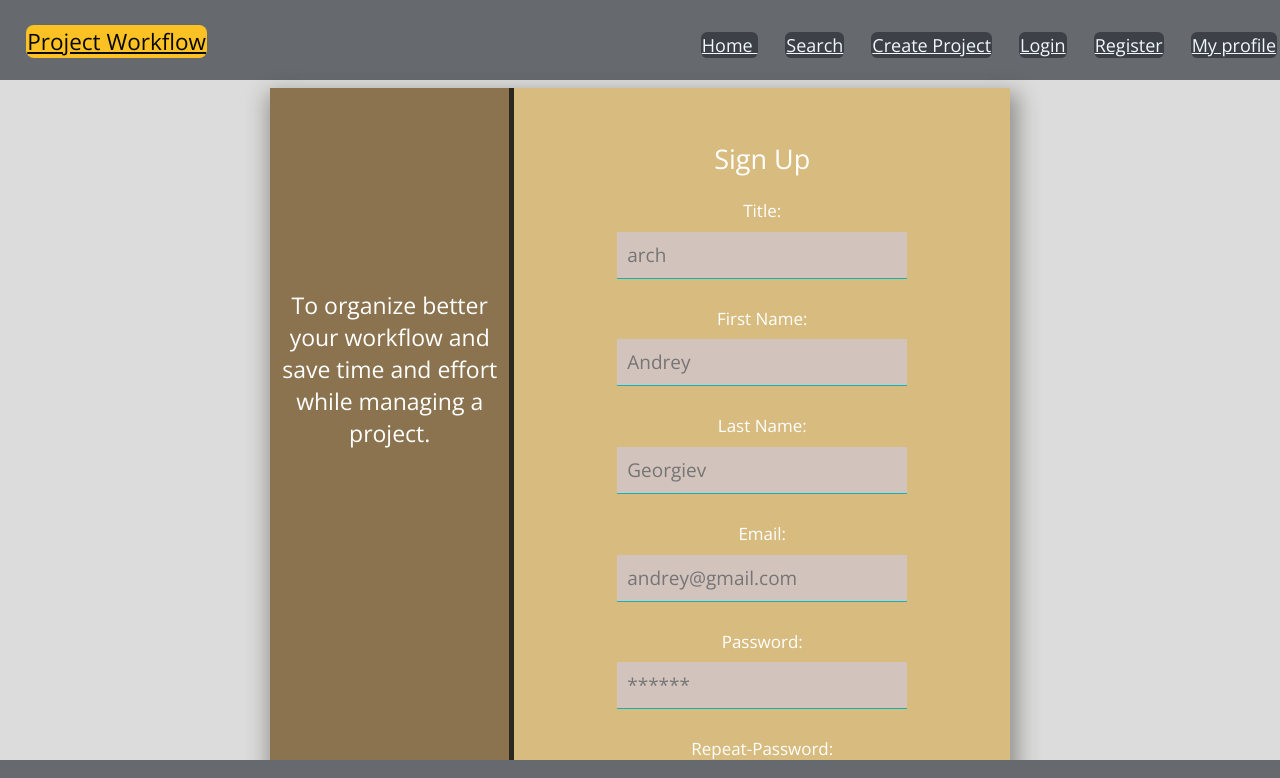
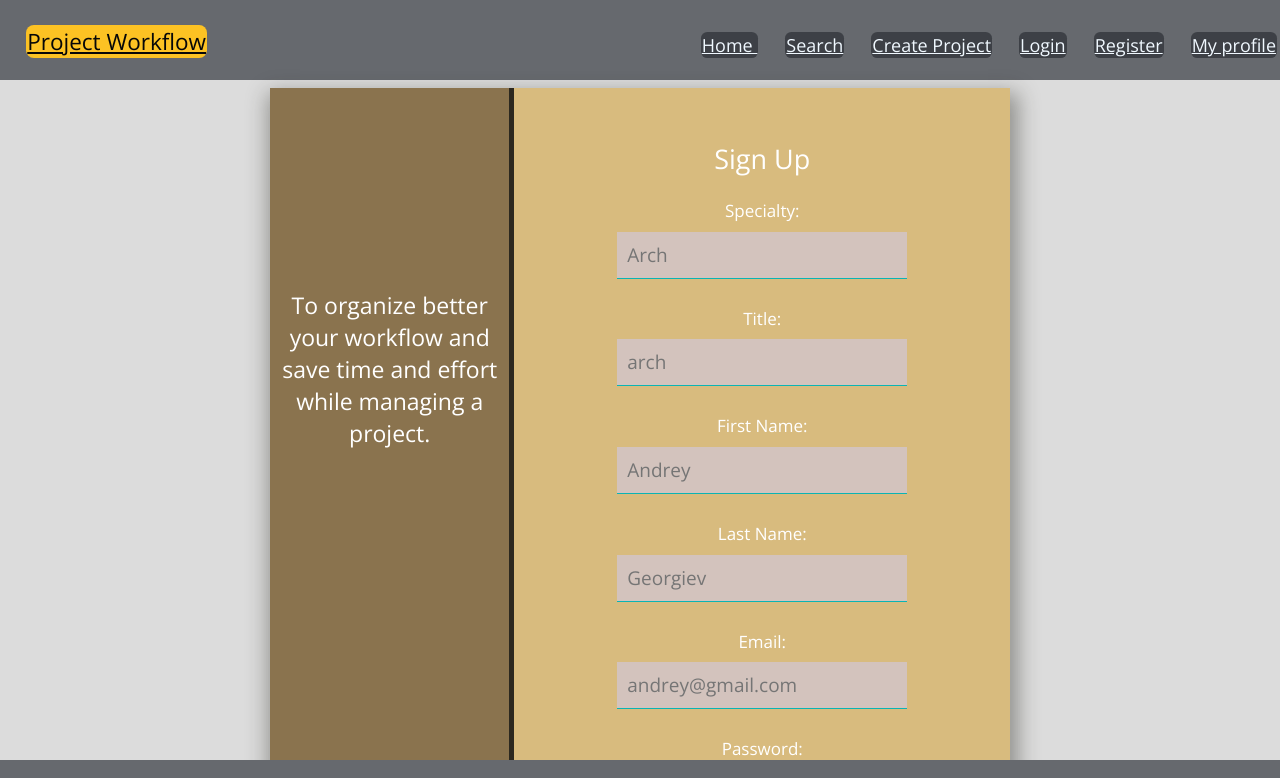
Before and after one commit to AtanasTachev/project-workflow, a React (Create React App) app: page /register in a window 1280 px wide. Shown: the top 778 px of the page. Built offline with nearby package versions, Linux system fonts and the light colour scheme.

Commit message:
add specialty to register view

```diff
--- a/src/Components/Register.js
+++ b/src/Components/Register.js
@@ -11,6 +11,10 @@ const Register = () => {
         <form action="register" method="POST" className="signupForm">
             <h2>Sign Up</h2>
             <ul className="noBullet">
+                <li>
+                    <label htmlFor="specialty">Specialty:</label>
+                    <input type="text" className="inputFields" id="specialty" name="specialty" placeholder="Arch" />
+                </li>
                 <li>
                     <label htmlFor="title">Title:</label>
                     <input type="text" className="inputFields" id="title" name="title" placeholder="arch" />
```
